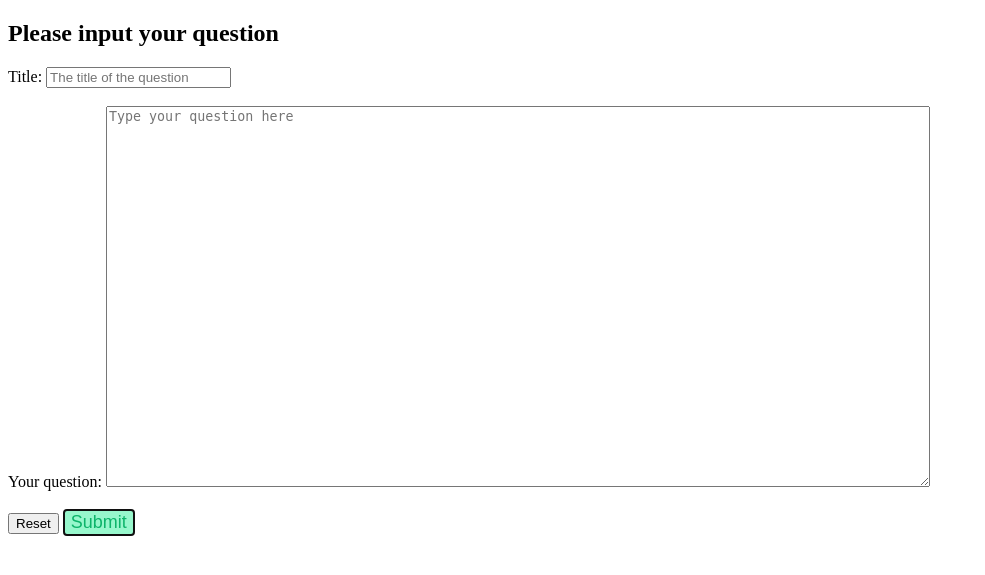
After one commit to damianTrybuszek/Ask-Mate, a Flask app: page /add_question in a window 1280 px wide. The commit adds this page. Shown: the top 575 px of the page, without its empty margins (0-985 px from the left). Run offline with Flask 2, Linux system fonts and the light colour scheme.

Commit message:
Ask a question implemented

```diff
--- a/sample_data/question.csv
+++ b/sample_data/question.csv
@@ -12,3 +12,6 @@ app.js (bundled file with webpack, including jquery)","images/image1.png"
 3,1493015432,1364,57,"Drawing canvas with an image picked with Cordova Camera Plugin","I'm getting an image from device and drawing a canvas with filters using Pixi JS. It works all well using computer to get an image. But when I'm on IOS, it throws errors such as cross origin issue, or that I'm trying to use an unknown format.
 
 This is the code I'm using to draw the image (that works on web/desktop but not cordova built ios app)",
+4,1620945497,0,0,test title,test q,
+
+5,1620945778,0,0,new title,qqq,
--- a/server.py
+++ b/server.py
@@ -1,5 +1,6 @@
-from flask import Flask, render_template
+from flask import Flask, render_template, request, redirect, url_for
 import data_handling
+import util as util
 
 app = Flask(__name__)
 
@@ -39,5 +40,14 @@ def display(question_id):
 
     return render_template("display.html", question=question_to_display, answers=answers_to_questions, headers=headers)
 
+
+@app.route("/add_question", methods=["POST", "GET"])
+def add_question():
+    if request.method == "POST":
+        new_question_input = dict(request.form)
+        data_handling.save_question(new_question_input)
+        return redirect(f"/question/{new_question_input['id']}")
+    return render_template("add_question.html")
+
 if __name__ =="__main__":
     app.run(debug=True)
--- /dev/null
+++ b/templates/add_question.html
@@ -0,0 +1,37 @@
+<!DOCTYPE html>
+<html lang="en">
+<head>
+    <meta charset="UTF-8">
+    <title>Add question</title>
+</head>
+
+<body>
+<h2>Please input your question</h2>
+<p>
+<form action="" method="POST">
+    <div>
+        <label for="title">Title: </label>
+        <input type="text" name="title" id="title" placeholder="The title of the question" required>
+    </div>
+    </br>
+    <div>
+        <label for="message">Your question: </label>
+        <textarea type="text" name="message" id="message" placeholder="Type your question here" cols="100" rows="25" required ></textarea>
+    </div>
+</br>
+    <button type="reset">Reset</button>
+    <button autofocus onclick="alert('Your question has been submitted! Thank you!')" type="submit"
+            style="background-color:#97f7cc;
+                   color: #0db46a;
+                   font-size: 18px">
+        Submit
+    </button>
+</form>
+</p>
+
+
+
+
+
+</body>
+</html>
--- a/templates/list.html
+++ b/templates/list.html
@@ -26,5 +26,6 @@
         {% endfor %}
 
 </table>
+<a href="/add_question"><h3>Add a question!</h3></a>
 </body>
 </html>
--- /dev/null
+++ b/util.py
@@ -0,0 +1,5 @@
+import time
+
+def get_unix_timestamp():
+    time_stamp = time.time()
+    return int(time_stamp)
```
Also changed, not shown: data_handling.py (+11 -0 lines).
